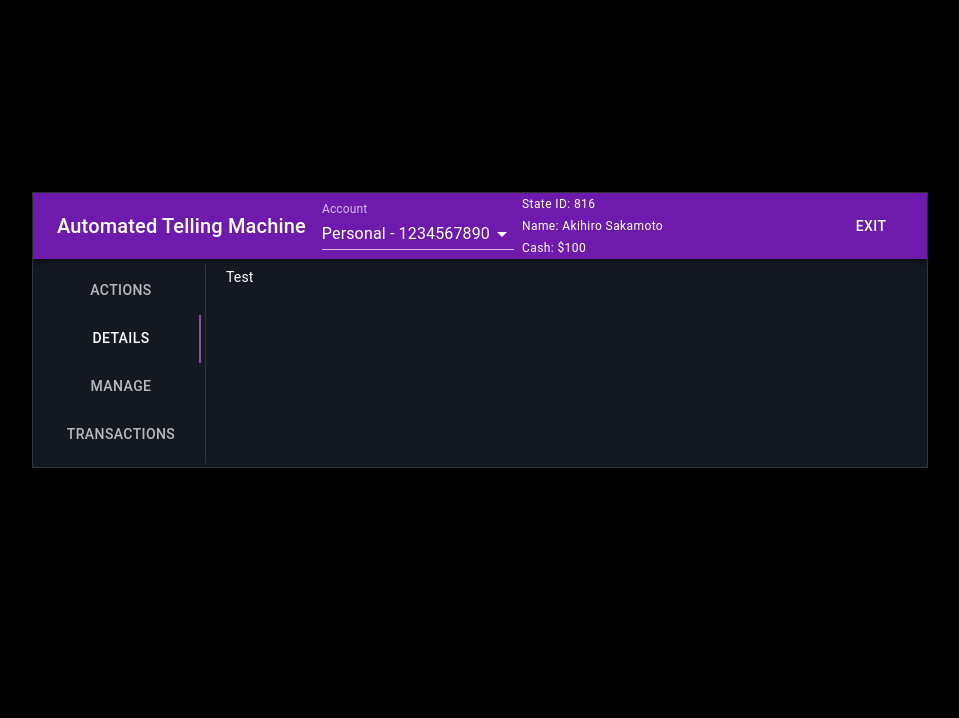
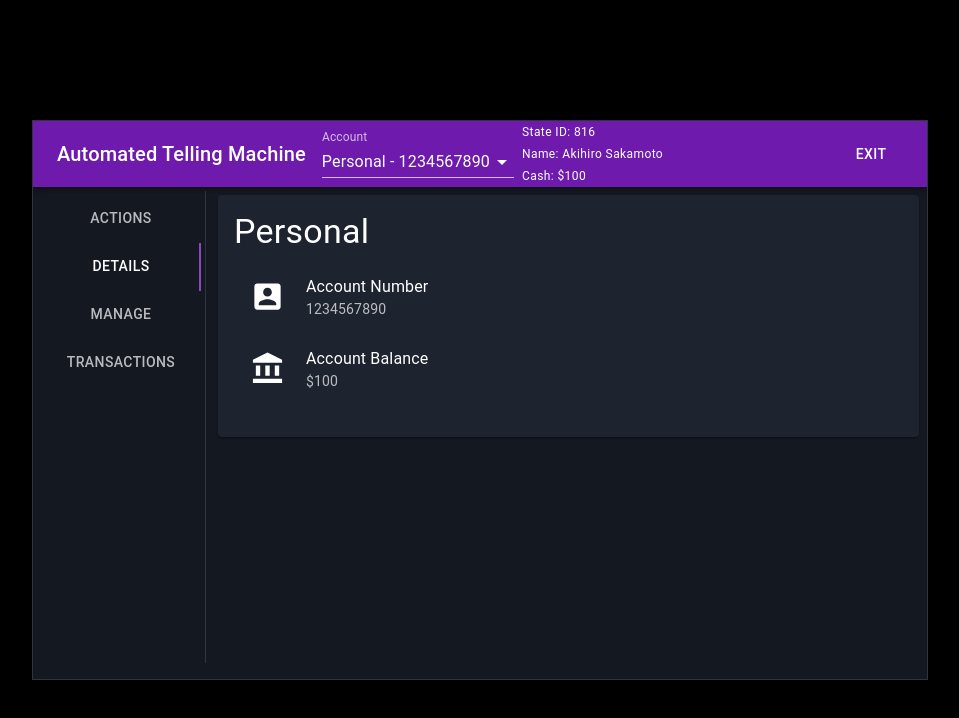
Before and after one commit to davidjyee/atm-react-ui, a React (Create React App) app: page /#/details in a window 1280 px wide. Shown: the top 718 px of the page, without its empty margins (160-1119 px from the left). Built offline with nearby package versions, Linux system fonts and the light colour scheme.

Commit message:
Added scroll bar for main content

```diff
--- a/src/components/Layout.tsx
+++ b/src/components/Layout.tsx
@@ -77,9 +77,17 @@ interface LayoutProps {
 
 const useStyles = makeStyles((theme: Theme) => ({
   root: {
+    display: 'flex',
+    flexDirection: 'column',
     backgroundColor: theme.palette.background.default,
-    margin: '15%',
+    position: 'absolute',
+    top: '15%',
+    left: '15%',
+    right: '15%',
+    bottom: '15%',
     border: `1px solid ${theme.palette.divider}`,
+    overflowX: 'hidden',
+    overflowY: 'hidden',
   },
   title: {
     marginRight: theme.spacing(2),
@@ -87,13 +95,19 @@ const useStyles = makeStyles((theme: Theme) => ({
   accountSelect: {
     flexGrow: 1,
   },
+  grid: {
+    height: '100%',
+    overflowY: 'auto',
+    overflowX: 'hidden',
+    padding: theme.spacing(1),
+    marginBottom: theme.spacing(1),
+  },
   navigation: {
     borderRight: `1px solid ${theme.palette.divider}`,
-    margin: theme.spacing(1),
+    marginRight: theme.spacing(1),
   },
   content: {
     flexGrow: 1,
-    margin: theme.spacing(1),
   },
 }));
 
@@ -124,7 +138,7 @@ export default function Layout(props: LayoutProps) {
               </Button>
             </Toolbar>
           </AppBar>
-          <Grid container spacing={1}>
+          <Grid container spacing={1} className={classes.grid}>
             <Grid item className={classes.navigation}>
               <Navigation />
             </Grid>
--- /dev/null
+++ b/src/components/pages/DetailsPage.tsx
@@ -0,0 +1,58 @@
+import React from 'react';
+
+import { IStoreState } from '../../store';
+import { useSelector } from 'react-redux';
+
+import {
+  Card,
+  CardContent,
+  ListItemText,
+  ListItemIcon,
+  ListItem,
+  List,
+  Typography,
+} from '@material-ui/core';
+import { makeStyles, createStyles } from '@material-ui/core/styles';
+import {
+  AccountBalance as AccountBalanceIcon,
+  AccountBox as AccountBoxIcon,
+} from '@material-ui/icons';
+
+const useStyles = makeStyles(() =>
+  createStyles({
+    root: {
+      width: '100%',
+    },
+  })
+);
+
+export default function DetailsPage() {
+  const account = useSelector((state: IStoreState) => state.account);
+  const classes = useStyles();
+
+  return (
+    <div className={classes.root}>
+      <Card className={classes.root}>
+        <CardContent>
+          <Typography variant="h4" color="textPrimary">
+            {account.name}
+          </Typography>
+          <List>
+            <ListItem>
+              <ListItemIcon>
+                <AccountBoxIcon fontSize="large" />
+              </ListItemIcon>
+              <ListItemText primary="Account Number" secondary={account.number} />
+            </ListItem>
+            <ListItem>
+              <ListItemIcon>
+                <AccountBalanceIcon fontSize="large" />
+              </ListItemIcon>
+              <ListItemText primary="Account Balance" secondary={`$${account.balance}`} />
+            </ListItem>
+          </List>
+        </CardContent>
+      </Card>
+    </div>
+  );
+}
--- a/src/components/pages/MainRouter.tsx
+++ b/src/components/pages/MainRouter.tsx
@@ -1,6 +1,7 @@
 import React from 'react';
 import { Switch, Route, Redirect } from 'react-router-dom';
 import ActionsPage from './ActionsPage';
+import DetailsPage from './DetailsPage';
 
 export default function MainRouter() {
   return (
@@ -8,7 +9,9 @@ export default function MainRouter() {
       <Route path="/actions">
         <ActionsPage />
       </Route>
-      <Route path="/details">Test</Route>
+      <Route path="/details">
+        <DetailsPage />
+      </Route>
       <Route path="/manage">Test</Route>
       <Route path="/transactions">Test</Route>
       <Route path="/">
```
